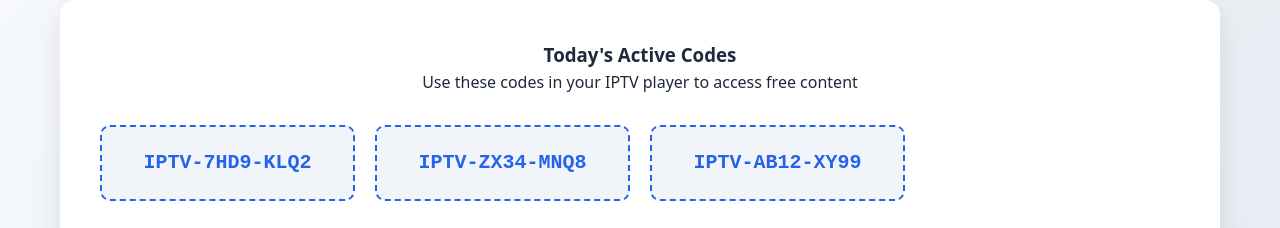
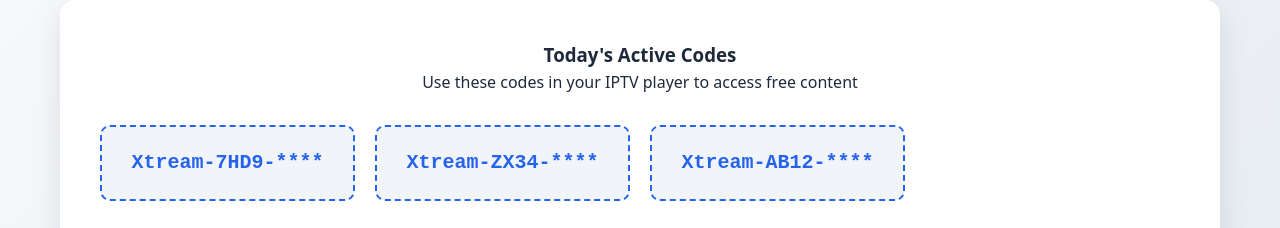
Before and after one commit to sizarled/free-iptv-code-2025, a plain HTML site: page index.html in a window 1280 px wide. Shown: the part 1817-2045 px from the top of the page. Drawn offline with nearby package versions, Linux system fonts and the light colour scheme.

Commit message:
Update index.html

```diff
--- a/index.html
+++ b/index.html
@@ -106,9 +106,9 @@
                     <h3>Today's Active Codes</h3>
                     <p>Use these codes in your IPTV player to access free content</p>
                     <div class="code-list">
-                        <div class="code-item">IPTV-7HD9-KLQ2</div>
-                        <div class="code-item">IPTV-ZX34-MNQ8</div>
-                        <div class="code-item">IPTV-AB12-XY99</div>
+                        <div class="code-item">Xtream-7HD9-****</div>
+                        <div class="code-item">Xtream-ZX34-****</div>
+                        <div class="code-item">Xtream-AB12-****</div>
                     </div>
                     <p><strong>Note:</strong> Codes are updated daily. Bookmark this page for regular updates.</p>
                     <a href="https://sizarled.github.io/free-iptv-code-2025/IPTV%20Xtream%20Gen.html" target="_blank" class="primary-button" style="margin-top: 20px;">  <i class="fas fa-unlock"></i>
```
